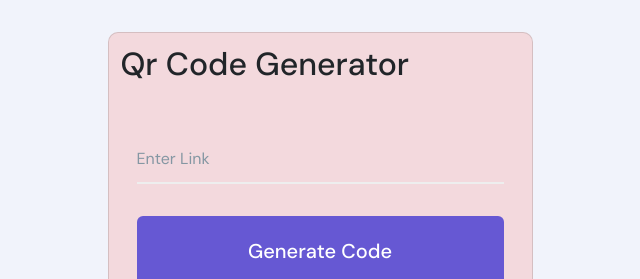
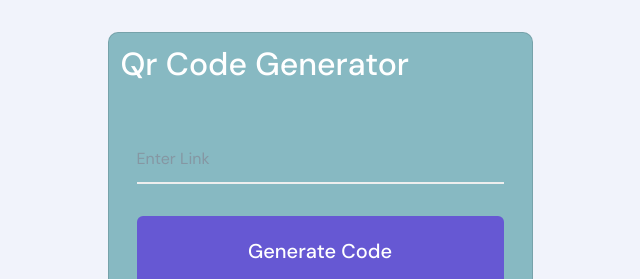
Before and after one commit to kausaratg/qrcode-Generator, a Django app: template templates/index.html in a window 1280 px wide. Shown: the top 279 px of the page, without its empty margins (320-960 px from the left). Run offline with Django 3.2, Linux system fonts and the light colour scheme; the template is opened without the code that fills it: most values are stand-ins (such as "Sample title", 1, 10 or a date in 2020).

Commit message:
improved templates

```diff
--- a/static/style.css
+++ b/static/style.css
@@ -29,11 +29,10 @@ input {
 	flex-direction: column;
 	width: 100%;
 	max-width: 425px;
-	background-color: #FFF;
+	background-color: #87b9c2;
 	border-radius: 10px;
 	box-shadow: 0 10px 20px 0 rgba(#999, .25);
 	padding: .75rem;
-	background-color: rgb(243, 217, 221);
 }
 
 .card-image {
--- a/templates/index.html
+++ b/templates/index.html
@@ -12,7 +12,7 @@
     <div class="container">
         <!-- code here -->
         <div class="card">
-            <h2>Qr Code Generator</h2>
+            <h2 class="text-white">Qr Code Generator</h2>
             <form class="card-form" action="" method="POST">
                 {%csrf_token%}
                 <div class="input">
```
